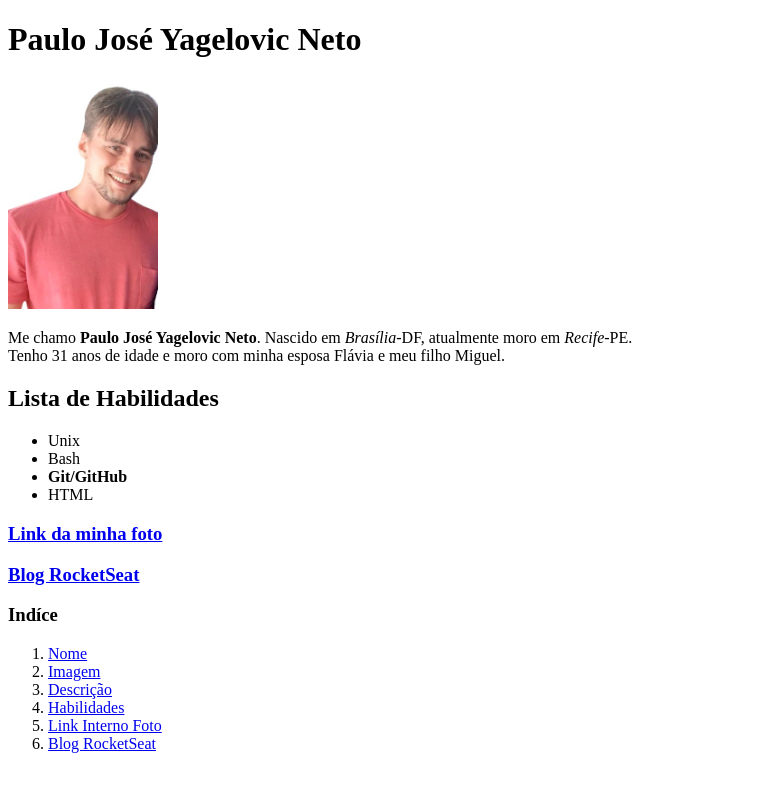
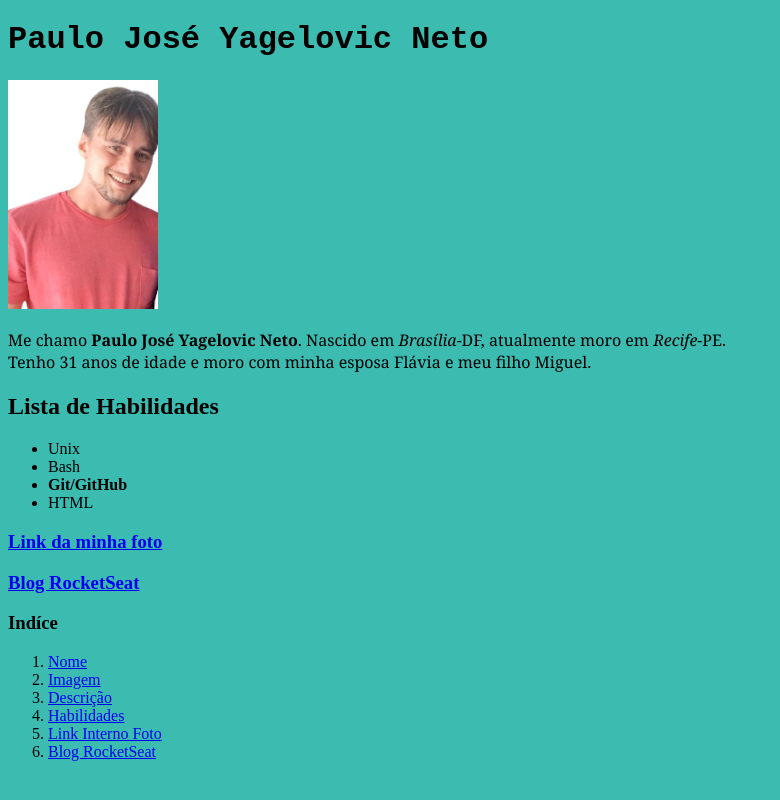
Before and after one commit to yagelovic/Portf-lio, a plain HTML site: page index.html in a window 1280 px wide. Shown: the whole page, without its empty margins (0-780 px from the left). Drawn offline with Linux system fonts and the light colour scheme.

Commit message:
adiciona link para css externo e arquivo style.css

```diff
--- a/index.html
+++ b/index.html
@@ -3,6 +3,7 @@
 <head>
     <meta charset="UTF-8">
     <title>Portfólio Paulo Yagelovic</title>
+    <link rel="stylesheet" type="text/css" href="style.css">
 </head>
 <body>
 
--- a/style.css
+++ b/style.css
@@ -0,0 +1,9 @@
+body {
+    background-color: #3CBBB1;
+}
+#Nome {
+    font-family: monospace, sans-serif;
+}
+#Descricao {
+    font-family: Georgia, 'Times New Roman', Times, serif;
+}
```
